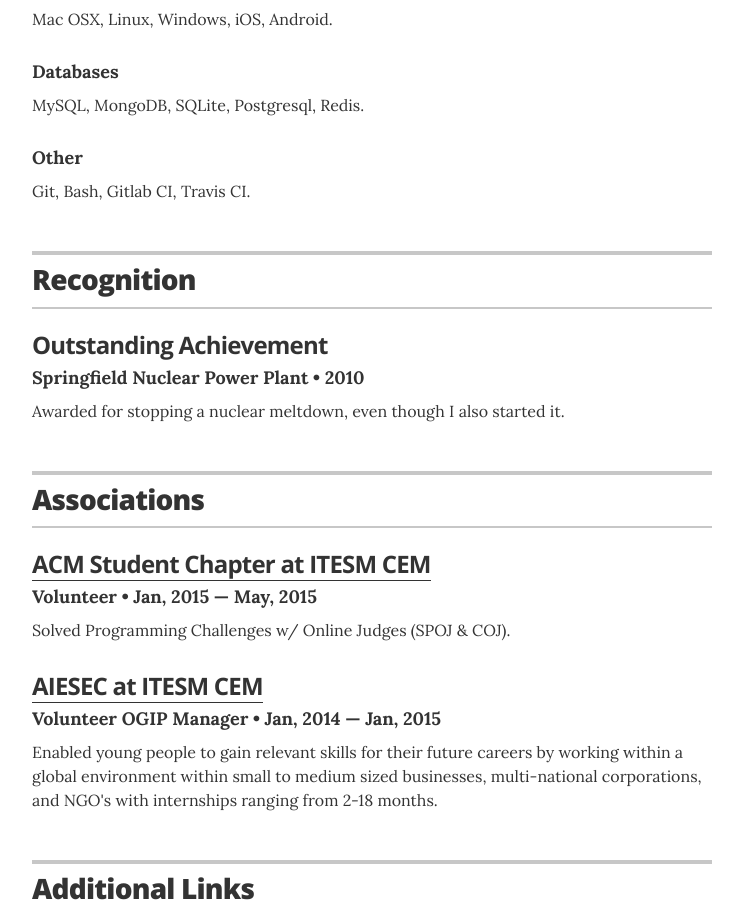
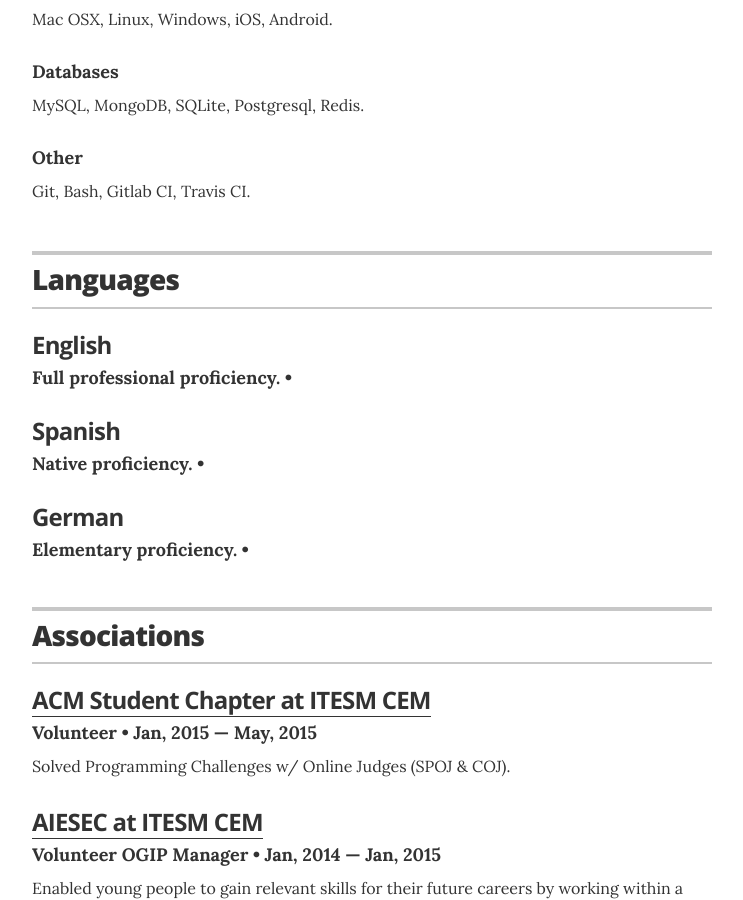
Before and after one commit to arturoaviles/arturoaviles.github.io, a Jekyll site: the page built from index.html, in a window 1280 px wide and 900 px high, scrolled down 2302 px. Shown: the whole window, without its empty margins (268-1011 px from the left). Built offline with Jekyll 4.4.1, drawn with Linux system fonts in a browser that asks for light colours.

Commit message:
Change Recognitions to Languages

```diff
--- a/_data/recognitions.yml
+++ b/_data/recognitions.yml
@@ -1,5 +1,11 @@
 # Recognitions
-- award: Outstanding Achievement
-  organization: Springfield Nuclear Power Plant
-  year: 2010
-  summary: Awarded for stopping a nuclear meltdown, even though I also started it.
+- award: English
+  organization: Full professional proficiency.
+  #year: 2010
+  # summary: Awarded for stopping a nuclear meltdown, even though I also started it.
+
+- award: Spanish
+  organization: Native proficiency.
+
+- award: German
+  organization: Elementary proficiency.
--- a/_layouts/resume.html
+++ b/_layouts/resume.html
@@ -130,7 +130,7 @@
       <section class="content-section">
 
         <header class="section-header">
-          <h2>Recognition</h2>
+          <h2>Languages</h2>
         </header>
 
         {% for recognition in site.data.recognitions %}
```
